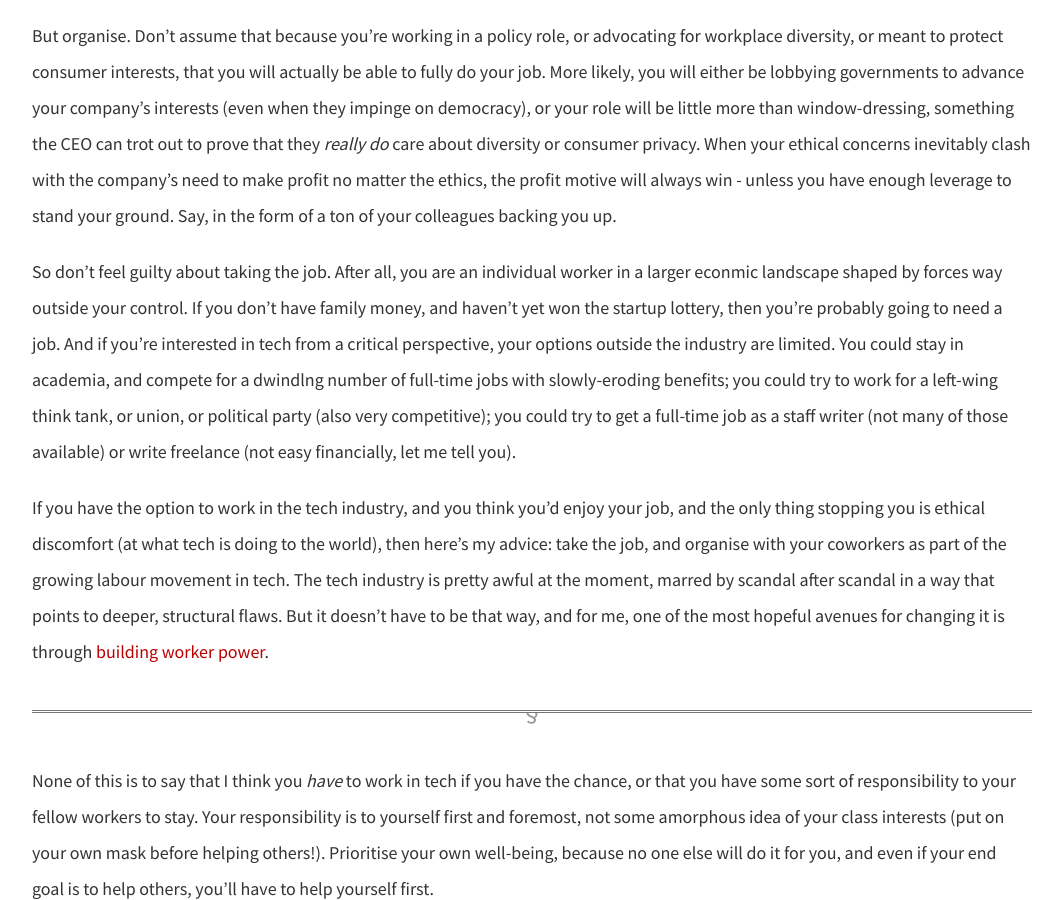
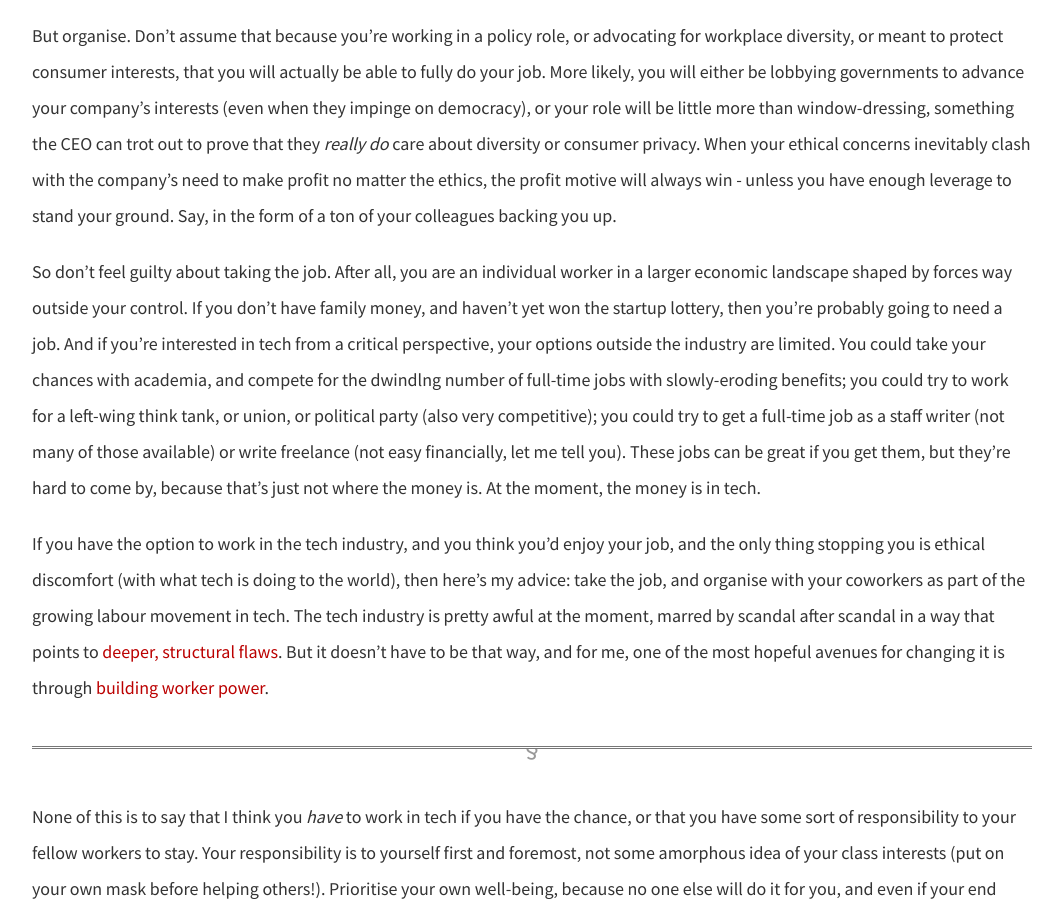
Before and after one commit to dellsystem/dellsystem.github.io, a Jekyll site: the page built from _posts/2019-1-10-fragments-10.md, in a window 1280 px wide and 900 px high, scrolled down 771 px. Shown: the whole window, without its empty margins (108-1169 px from the left). Built offline with Jekyll 4.4.1, drawn with Linux system fonts in a browser that asks for light colours; some of the changed text lies outside the part shown.

Commit message:
Add final adjustments to fragments-10
Typos, link to Tribune piece, some new sentences.

```diff
--- a/_posts/2019-1-10-fragments-10.md
+++ b/_posts/2019-1-10-fragments-10.md
@@ -10,9 +10,9 @@ Until recently, I didn't have an answer. But I think I now have an answer that s
 
 But organise. Don't assume that because you're working in a policy role, or advocating for workplace diversity, or meant to protect consumer interests, that you will actually be able to fully do your job. More likely, you will either be lobbying governments to advance your company's interests (even when they impinge on democracy), or your role will be little more than window-dressing, something the CEO can trot out to prove that they _really do_ care about diversity or consumer privacy. When your ethical concerns inevitably clash with the company's need to make profit no matter the ethics, the profit motive will always win - unless you have enough leverage to stand your ground. Say, in the form of a ton of your colleagues backing you up.
 
-So don't feel guilty about taking the job. After all, you are an individual worker in a larger econmic landscape shaped by forces way outside your control. If you don't have family money, and haven't yet won the startup lottery, then you're probably going to need a job. And if you're interested in tech from a critical perspective, your options outside the industry are limited. You could stay in academia, and compete for a dwindlng number of full-time jobs with slowly-eroding benefits; you could try to work for a left-wing think tank, or union, or political party (also very competitive); you could try to get a full-time job as a staff writer (not many of those available) or write freelance (not easy financially, let me tell you).
+So don't feel guilty about taking the job. After all, you are an individual worker in a larger economic landscape shaped by forces way outside your control. If you don't have family money, and haven't yet won the startup lottery, then you're probably going to need a job. And if you're interested in tech from a critical perspective, your options outside the industry are limited. You could take your chances with academia, and compete for the dwindlng number of full-time jobs with slowly-eroding benefits; you could try to work for a left-wing think tank, or union, or political party (also very competitive); you could try to get a full-time job as a staff writer (not many of those available) or write freelance (not easy financially, let me tell you). These jobs can be great if you get them, but they're hard to come by, because that's just not where the money is. At the moment, the money is in tech.
 
-If you have the option to work in the tech industry, and you think you'd enjoy your job, and the only thing stopping you is ethical discomfort (at what tech is doing to the world), then here's my advice: take the job, and organise with your coworkers as part of the growing labour movement in tech. The tech industry is pretty awful at the moment, marred by scandal after scandal in a way that points to deeper, structural flaws. But it doesn't have to be that way, and for me, one of the most hopeful avenues for changing it is through [building worker power](https://novaramedia.com/2018/06/27/now-is-the-time-for-worker-power-in-the-tech-industry/).
+If you have the option to work in the tech industry, and you think you'd enjoy your job, and the only thing stopping you is ethical discomfort (with what tech is doing to the world), then here's my advice: take the job, and organise with your coworkers as part of the growing labour movement in tech. The tech industry is pretty awful at the moment, marred by scandal after scandal in a way that points to <a href="https://tribunemag.co.uk/2019/01/abolish-silicon-valley">deeper, structural flaws</a>. But it doesn't have to be that way, and for me, one of the most hopeful avenues for changing it is through [building worker power](https://novaramedia.com/2018/06/27/now-is-the-time-for-worker-power-in-the-tech-industry/).
 
 ***
 
```
